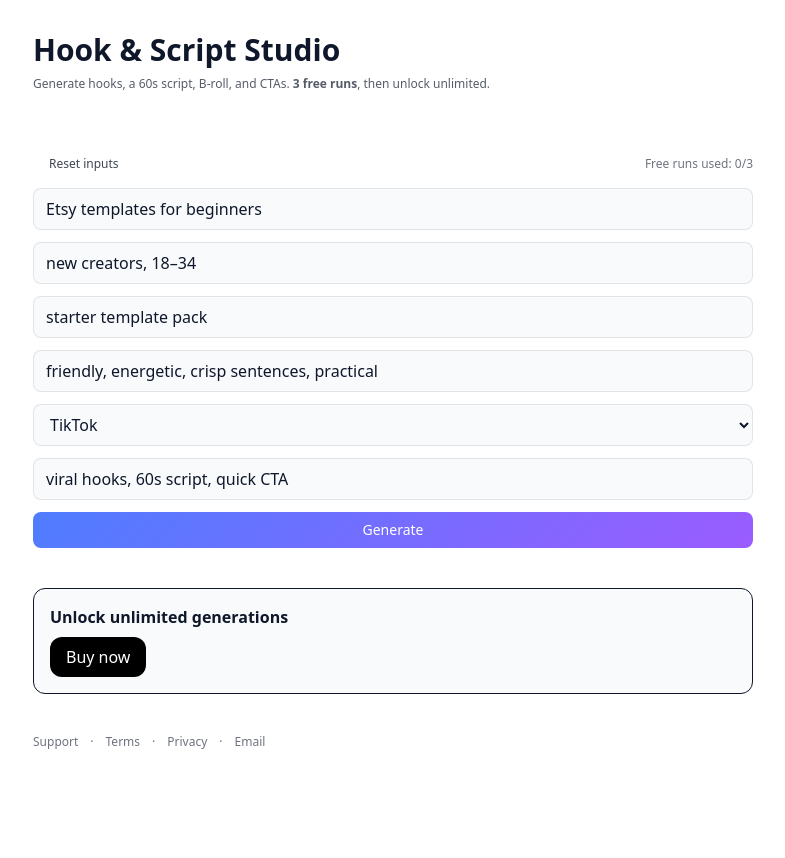
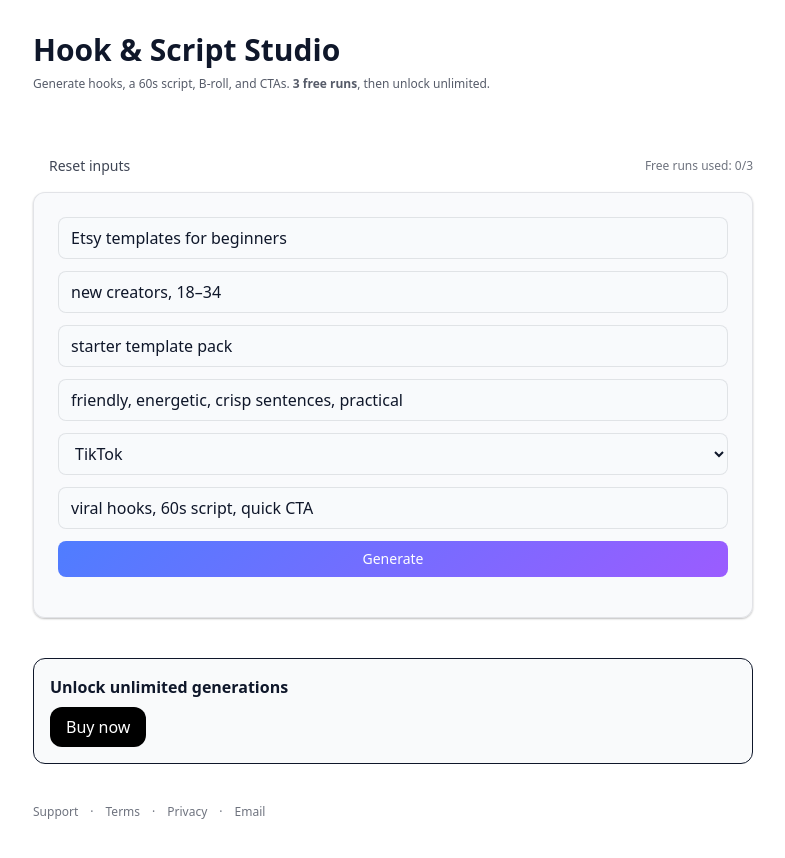
Before and after one commit to aveeno350-ctrl/hook-script-studio, a Next.js app: page / in a window 1280 px wide. Shown: the top 858 px of the page, without its empty margins (247-1032 px from the left). Before the commit the page ends 800 px from the top, so only its background shows below. Built offline with nearby package versions, Linux system fonts and the light colour scheme; no server answers.

Commit message:
Update page.tsx

```diff
--- a/app/page.tsx
+++ b/app/page.tsx
@@ -199,7 +199,7 @@ export default function Home() {
       {/* Main content */}
       <main className="mx-auto max-w-3xl px-6 pb-12">
         <div className="flex items-center justify-between mb-2">
-          <button onClick={resetInputs} className="btn btn-ghost text-xs">
+          <button onClick={resetInputs} className="btn btn-ghost">
   Reset inputs
 </button>
 
@@ -207,7 +207,8 @@ export default function Home() {
         </div>
 
         {/* Inputs */}
-        <section className="grid gap-3 mb-4">
+        <section className="card p-4 md:p-6">
+          <div className="grid gap-3 mb-4">
           <input
             className="input"
             value={niche}
@@ -252,7 +253,7 @@ export default function Home() {
             type="button"
             onClick={generate}
             disabled={loading}
-            className="btn btn-primary disabled:opacity-50 disabled:cursor-not-allowed"
+            className="btn btn-primary w-full sm:w-auto"
           >
             {loading ? (
               <span className="flex items-center gap-2">
@@ -263,11 +264,12 @@ export default function Home() {
               "Generate"
             )}
           </button>
+          </div>
         </section>
 
         {/* Output */}
         {content && (
-          <div className="mt-6">
+          <section className="card p-4 md:p-6 mt-6">
             {/* Header row: title + inline copy */}
             <div className="flex items-center justify-between mb-2">
               <div className="kicker">Output</div>
@@ -275,12 +277,12 @@ export default function Home() {
             </div>
 
             {/* Extra actions */}
-            <div className="space-x-2 mb-2">
+            <div className="flex gap-2 mb-4">
               <button onClick={copyAll} className="btn btn-secondary">
   Copy All
 </button>
 
-              <button onClick={downloadTxt} className="rounded px-3 py-2 border">
+              <button onClick={downloadTxt} className="btn btn-secondary">
                 Download .txt
               </button>
             </div>
@@ -290,7 +292,7 @@ export default function Home() {
               className="prose prose-sm max-w-none"
               dangerouslySetInnerHTML={{ __html: content }}
             />
-          </div>
+          </section>
         )}
 
         {/* Upgrade box */}
```
